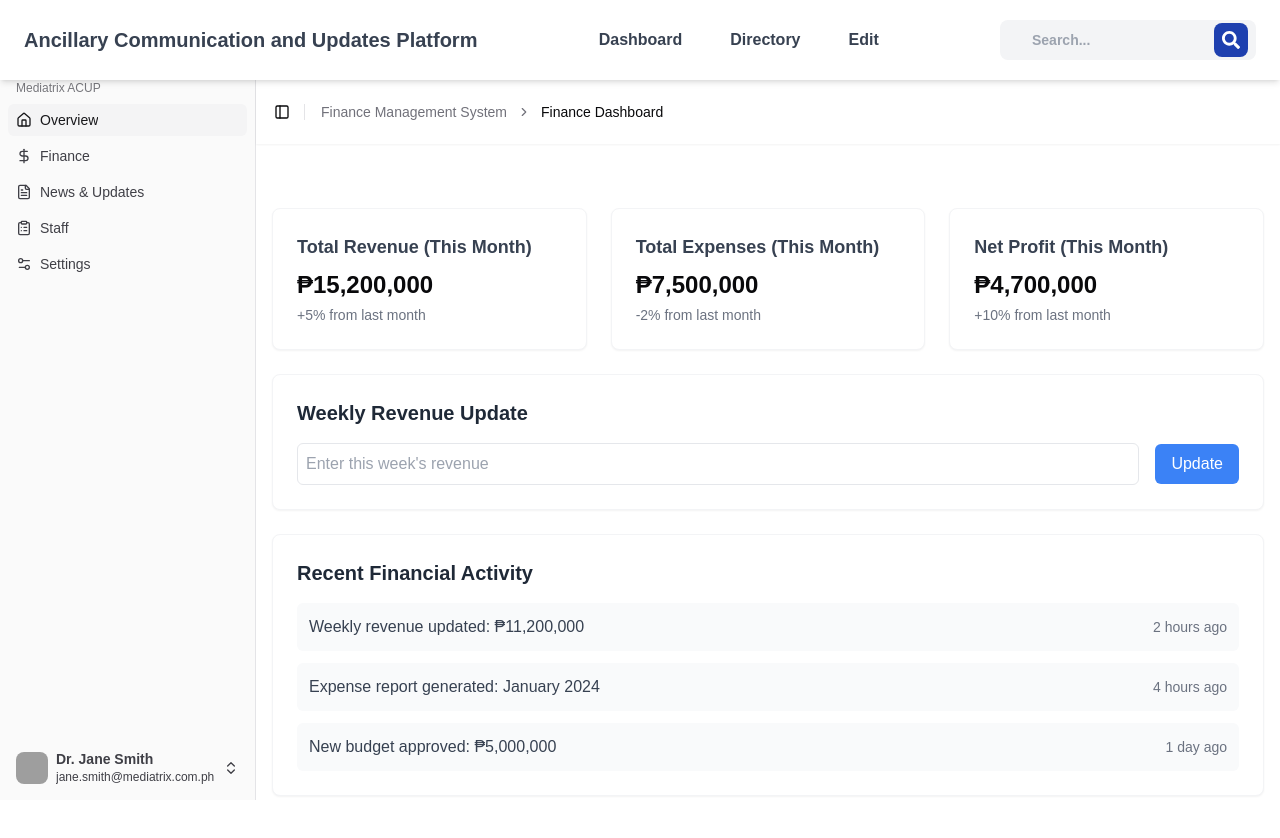
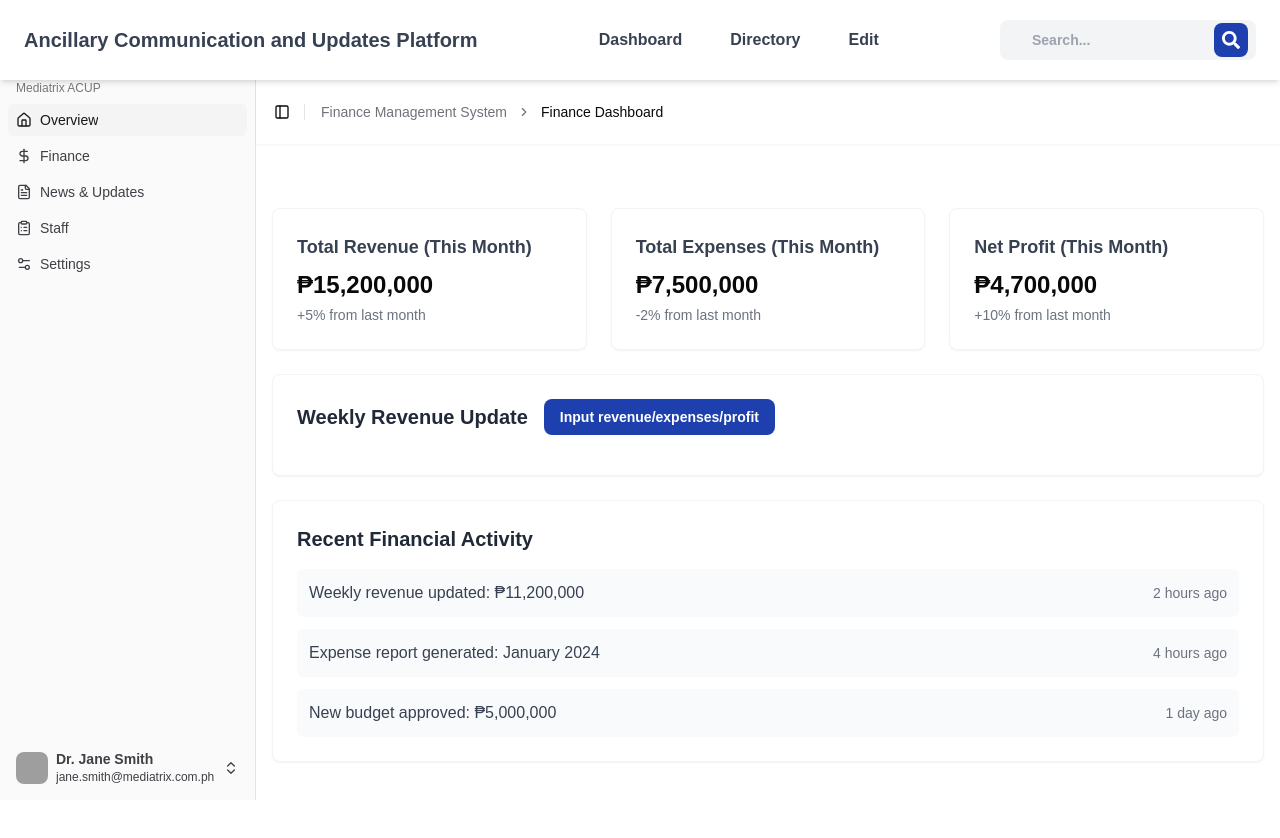
Before and after one commit to Coconhat/mediatrix-ancillary, a Next.js app: page /edit/finance in a window 1280 px wide. Shown: the top 838 px of the page. Built offline with nearby package versions, Linux system fonts and the light colour scheme; grey boxes are pictures that could not be loaded.

Commit message:
feat: improve weekly expenses tracking

```diff
--- a/src/app/edit/finance/page.js
+++ b/src/app/edit/finance/page.js
@@ -1,3 +1,5 @@
+"use client";
+import { useState } from "react";
 import { AppSidebar } from "@/components/app-sidebar";
 import {
   Breadcrumb,
@@ -15,6 +17,8 @@ import {
 } from "@/components/ui/sidebar";
 
 export default function Page() {
+  const [showInputs, setShowInputs] = useState(false);
+
   return (
     <SidebarProvider>
       <AppSidebar />
@@ -74,19 +78,47 @@ export default function Page() {
 
           {/* Weekly Revenue Update Section */}
           <div className="rounded-lg bg-white p-6 shadow-sm border border-gray-100">
-            <h3 className="text-xl font-semibold text-gray-800 mb-4">
+            <div className="flex items-center gap-4 mb-4">
+              <h3 className="text-xl font-semibold text-gray-800">
                 Weekly Revenue Update
               </h3>
+              <button
+                onClick={() => setShowInputs(!showInputs)}
+                className="text-sm font-semibold text-white bg-blue-800 rounded-lg px-4 py-2 hover:bg-blue-900 transition-colors"
+              >
+                {showInputs ? "Hide Inputs" : "Input revenue/expenses/profit"}
+              </button>
+            </div>
+
+            {/* Input Fields (Conditionally Rendered) */}
+            {showInputs && (
+              <div className="space-y-4">
                 <div className="flex items-center gap-4">
                   <input
                     type="text"
                     placeholder="Enter this week's revenue"
                     className="flex-1 p-2 border border-gray-200 rounded-md focus:outline-none focus:ring-2 focus:ring-blue-500"
                   />
-              <button className="bg-blue-500 text-white px-4 py-2 rounded-md hover:bg-blue-600 transition-colors">
+                </div>
+                <div className="flex items-center gap-4">
+                  <input
+                    type="text"
+                    placeholder="Enter this week's expenses"
+                    className="flex-1 p-2 border border-gray-200 rounded-md focus:outline-none focus:ring-2 focus:ring-blue-500"
+                  />
+                </div>
+                <div className="flex items-center gap-4">
+                  <input
+                    type="text"
+                    placeholder="Enter this week's profit"
+                    className="flex-1 p-2 border border-gray-200 rounded-md focus:outline-none focus:ring-2 focus:ring-blue-500"
+                  />
+                </div>
+                <button className="bg-blue-800 text-white px-4 py-2 rounded-md hover:bg-blue-600 transition-colors">
                   Update
                 </button>
               </div>
+            )}
           </div>
 
           {/* Recent Financial Activity Section */}
```
Lines whose indentation alone changed are shown as unchanged.
